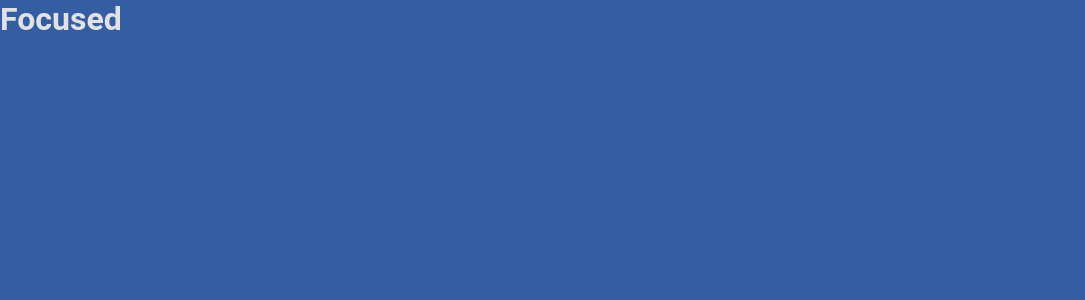
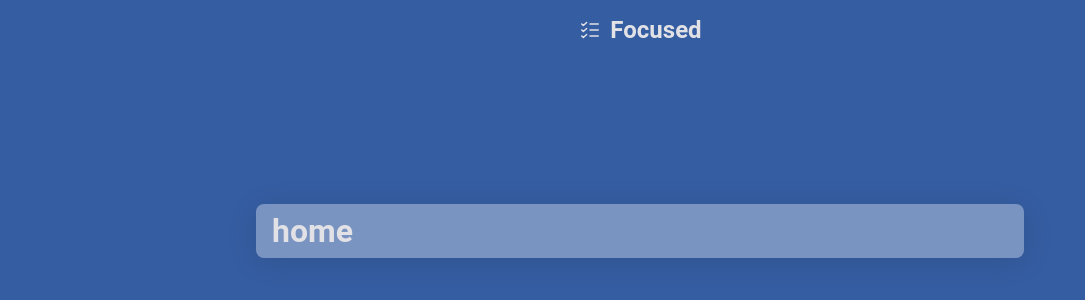
Before and after one commit to projects-for-learning/focused, a React (Vite) app: page / in a window 1280 px wide. Shown: the top 300 px of the page, without its empty margins (0-1085 px from the left). Built offline with nearby package versions, Linux system fonts and the light colour scheme.

Commit message:
Add: finished project config and start create components

```diff
--- a/package.json
+++ b/package.json
@@ -12,6 +12,7 @@
     "phosphor-react": "^1.4.1",
     "react": "^18.2.0",
     "react-dom": "^18.2.0",
+    "react-router-dom": "^6.9.0",
     "styled-components": "^5.3.9"
   },
   "devDependencies": {
--- a/src/App.tsx
+++ b/src/App.tsx
@@ -1,14 +1,15 @@
 import { ThemeProvider } from "styled-components";
 import { defaultTheme } from "./styles/theme/default";
-import { GlobalStyle } from './styles/global'
+import { GlobalStyle } from "./styles/global";
+import { BrowserRouter } from "react-router-dom";
+import Router from "./Router";
 
 export function App() {
   return (
     <ThemeProvider theme={defaultTheme}>
-      <div className="App">
-        <h1>Focused</h1>
-      </div>
-
+      <BrowserRouter>
+        <Router />
+      </BrowserRouter>
       <GlobalStyle />
     </ThemeProvider>
   );
--- /dev/null
+++ b/src/Layout/DefaultLayout/index.tsx
@@ -0,0 +1,12 @@
+import Header from "../../components/Header";
+import { LayoutContainer } from "./styles";
+import { Outlet } from 'react-router-dom'
+
+export function DefaultLayout() {
+  return (
+    <LayoutContainer>
+      <Header />
+      <Outlet />
+    </LayoutContainer>
+  );
+}
--- /dev/null
+++ b/src/Layout/DefaultLayout/styles.ts
@@ -0,0 +1,8 @@
+import styled from "styled-components";
+
+export const LayoutContainer = styled.div`
+    max-width:800px;
+    width:100%;
+    margin:0 auto;
+    padding: 1rem;
+`
--- /dev/null
+++ b/src/Router.tsx
@@ -0,0 +1,15 @@
+import { Route, Routes } from "react-router-dom";
+import { DefaultLayout } from "./Layout/DefaultLayout";
+import { Home } from "./pages/Home";
+import { History } from "./pages/History";
+
+export default function Router() {
+  return (
+    <Routes>
+      <Route path="/" element={<DefaultLayout />}>
+        <Route path="/" element={<Home />} />
+        <Route path="/" element={<History />} />
+      </Route>
+    </Routes>
+  );
+}
--- /dev/null
+++ b/src/components/Header/index.tsx
@@ -0,0 +1,13 @@
+import { ListChecks } from "phosphor-react";
+import { HeaderContainer } from "./styles";
+
+export default function Header() {
+  return (
+    <HeaderContainer>
+      <div className="logo">
+        <ListChecks size={24} />
+        <h2>Focused</h2>
+      </div>
+    </HeaderContainer>
+  );
+}
--- /dev/null
+++ b/src/components/Header/styles.ts
@@ -0,0 +1,12 @@
+import styled from "styled-components";
+
+export const HeaderContainer = styled.header`
+
+  .logo {
+    display: flex;
+    align-items: center;
+    justify-content: center;
+    gap:0.5rem;
+    padding:0 1rem;
+  }
+`;
--- /dev/null
+++ b/src/pages/History/index.tsx
@@ -0,0 +1,7 @@
+
+
+export function History() {
+  return (
+    <div>History</div>
+  )
+}
--- /dev/null
+++ b/src/pages/Home/index.tsx
@@ -0,0 +1,10 @@
+import { HomeContainer } from "./styles";
+
+
+export function Home() {
+  return (
+    <HomeContainer>
+      <h1>home</h1>
+    </HomeContainer>
+  )
+}
--- /dev/null
+++ b/src/pages/Home/styles.ts
@@ -0,0 +1,11 @@
+import styled from "styled-components";
+
+export const HomeContainer = styled.div`
+  padding: 0.5rem 1rem;
+  margin-top: 10rem;
+  background: rgba(255, 255, 255, 0.34);
+  border-radius: 8px;
+  box-shadow: 0 4px 30px rgba(0, 0, 0, 0.1);
+  backdrop-filter: blur(5.9px);
+  -webkit-backdrop-filter: blur(5.9px);
+`;
```
Also changed, not shown: src/pages/History/styles.ts (added), 1 other file (tests, documents, lock files or other folders).
